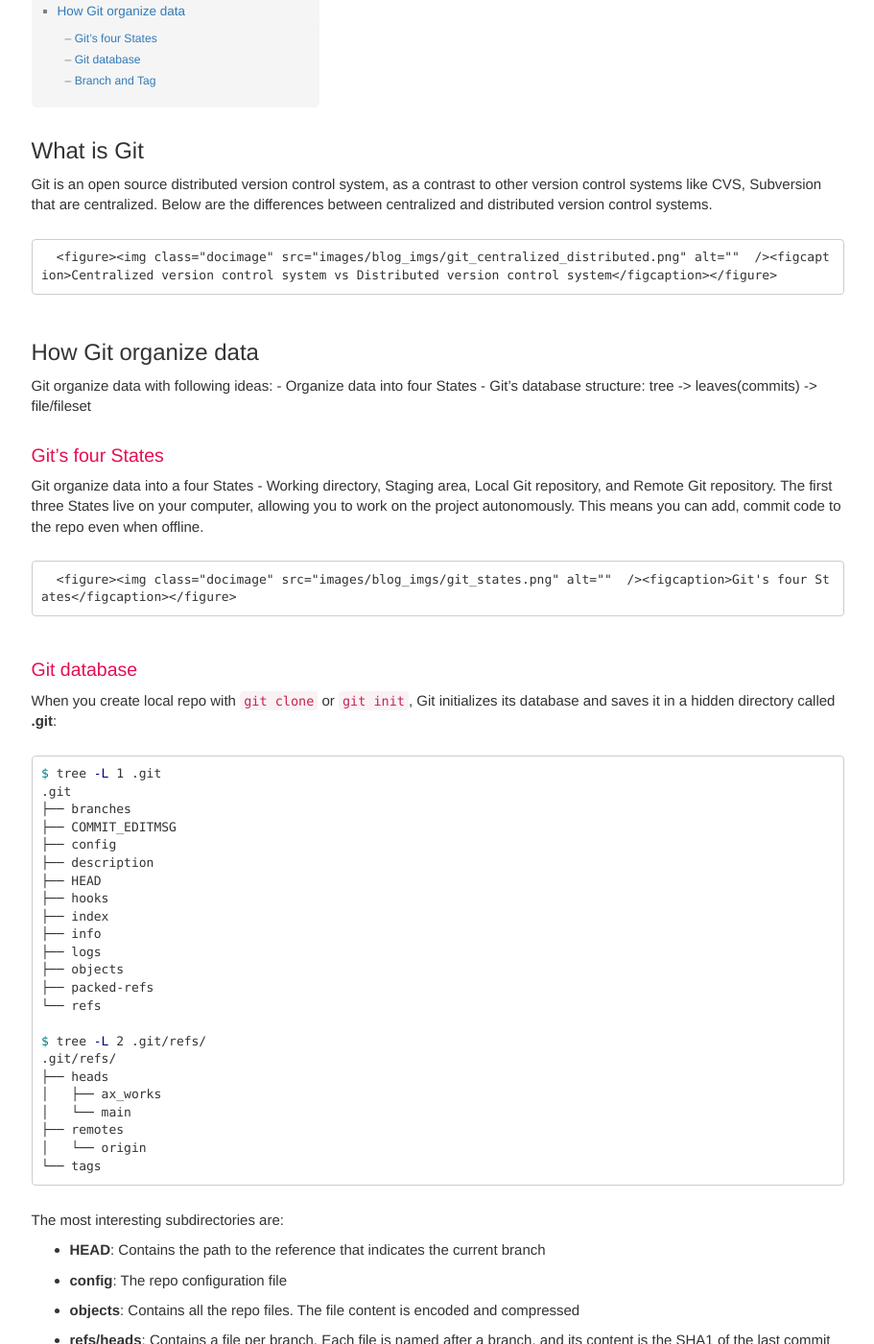
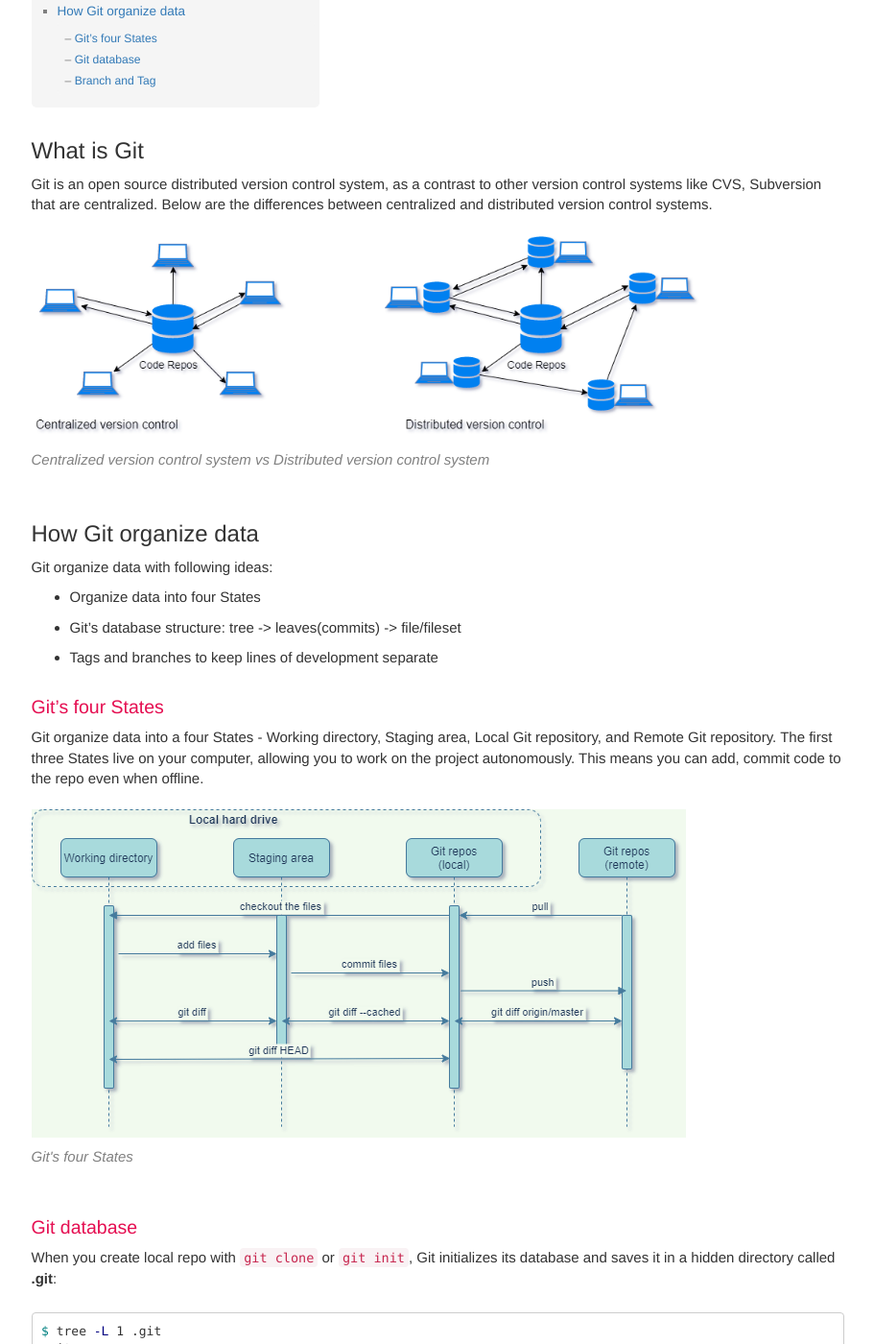
Before and after one commit to anitajjx/techcommgarden, a Jekyll site: the page built from _posts/2021-08-30-git-basic-principles.md, in a window 1280 px wide and 1400 px high, scrolled down 227 px. Shown: the whole window at 96% size, without its empty margins (330-1241 px from the left). Built offline with Jekyll 4.4.1, drawn with Linux system fonts in a browser that asks for light colours; comment, search, counter and statistics services are not loaded; some of the changed text lies outside the part shown.

Commit message:
Fixed the issue that images failed to show on page, by removing the preceding white spaces.

```diff
--- a/_posts/2021-08-30-git-basic-principles.md
+++ b/_posts/2021-08-30-git-basic-principles.md
@@ -9,19 +9,21 @@ Summary: Understand some basic principles/concepts to know how Git works.
 
 Git is an open source distributed version control system, as a contrast to other version control systems like CVS, Subversion that are centralized. Below are the differences between centralized and distributed version control systems.
 
-      {% include image.html file="blog_imgs/git_centralized_distributed.png" caption="Centralized version control system vs Distributed version control system" %}
+{% include image.html file="blog_imgs/git_centralized_distributed.png" caption="Centralized version control system vs Distributed version control system" %}
 
 ## How Git organize data
 
 Git organize data with following ideas:
-      - Organize data into four States
-      - Git's database structure: tree -> leaves(commits) -> file/fileset
+
+- Organize data into four States
+- Git's database structure: tree -> leaves(commits) -> file/fileset
+- Tags and branches to keep lines of development separate
 
 ### Git's four States
 
 Git organize data into a four States - Working directory, Staging area, Local Git repository, and Remote Git repository. The first three States live on your computer, allowing you to work on the project autonomously. This means you can add, commit code to the repo even when offline.
 
-      {% include image.html file="blog_imgs/git_states.png" caption="Git's four States" %}
+{% include image.html file="blog_imgs/git_states.png" caption="Git's four States" %}
 
 ### Git database
 
@@ -64,7 +66,7 @@ The most interesting subdirectories are:
 
 Git repos are organized with tags and branches. **Branch** is one part of Git Tree, permitting user to work independently with another branch. It is actually a movable pointer, that can move forward or backward commit object in Git tree. **Tag** is a pointer to a certain commit, and just an easier way to reference it than memorizing hash numbers. A common way to use tags is for version numbering.
 
-      {% include image.html file="blog_imgs/git_example_branch_structure.png" caption="Example branch structure in Git" %}
+{% include image.html file="blog_imgs/git_example_branch_structure.png" caption="Example branch structure in Git" %}
 
 - **master** branch: Where some development happens currently points to snapshot F.
 - **old** branch: Marks an older snapshot, perhaps a possible fix development point.
```
